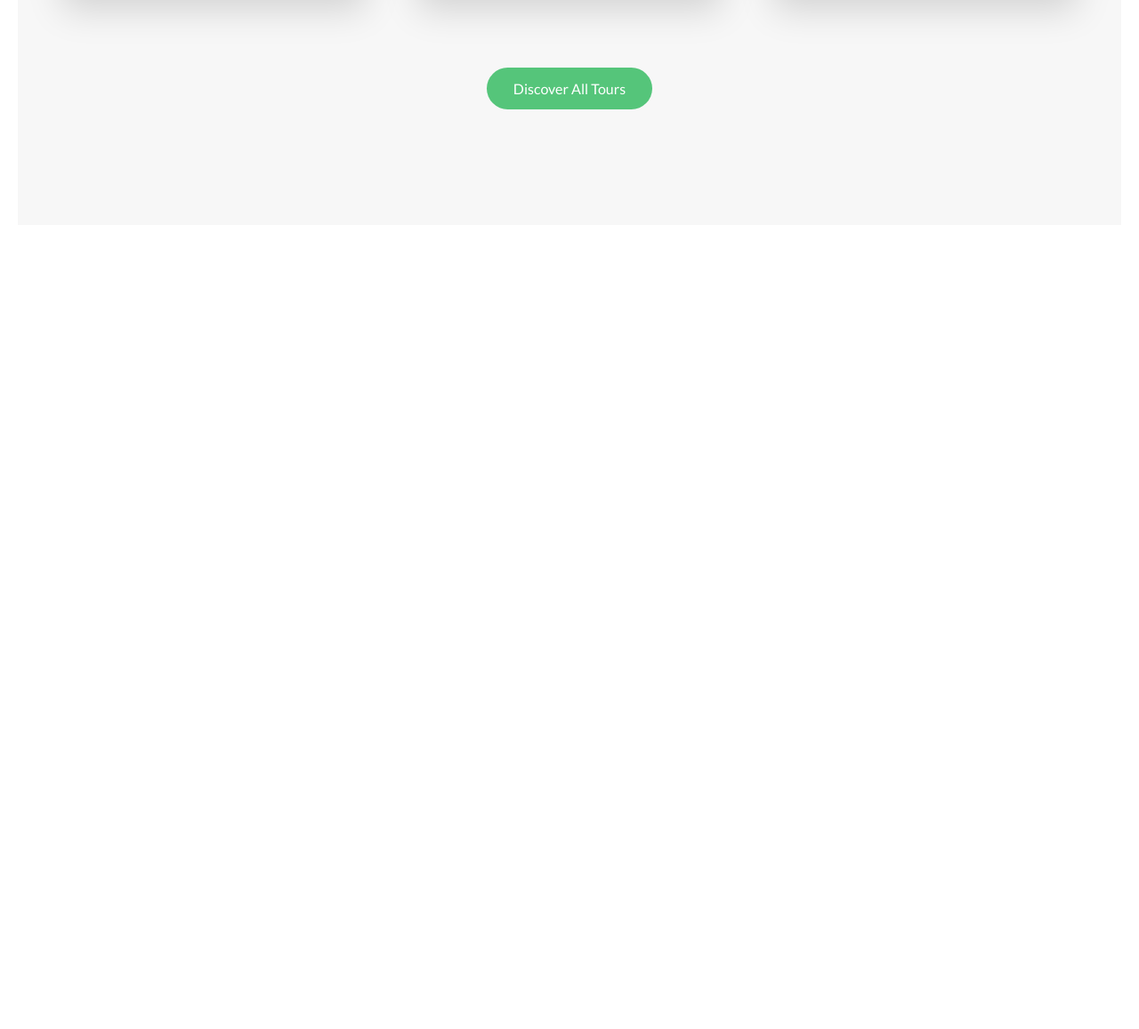
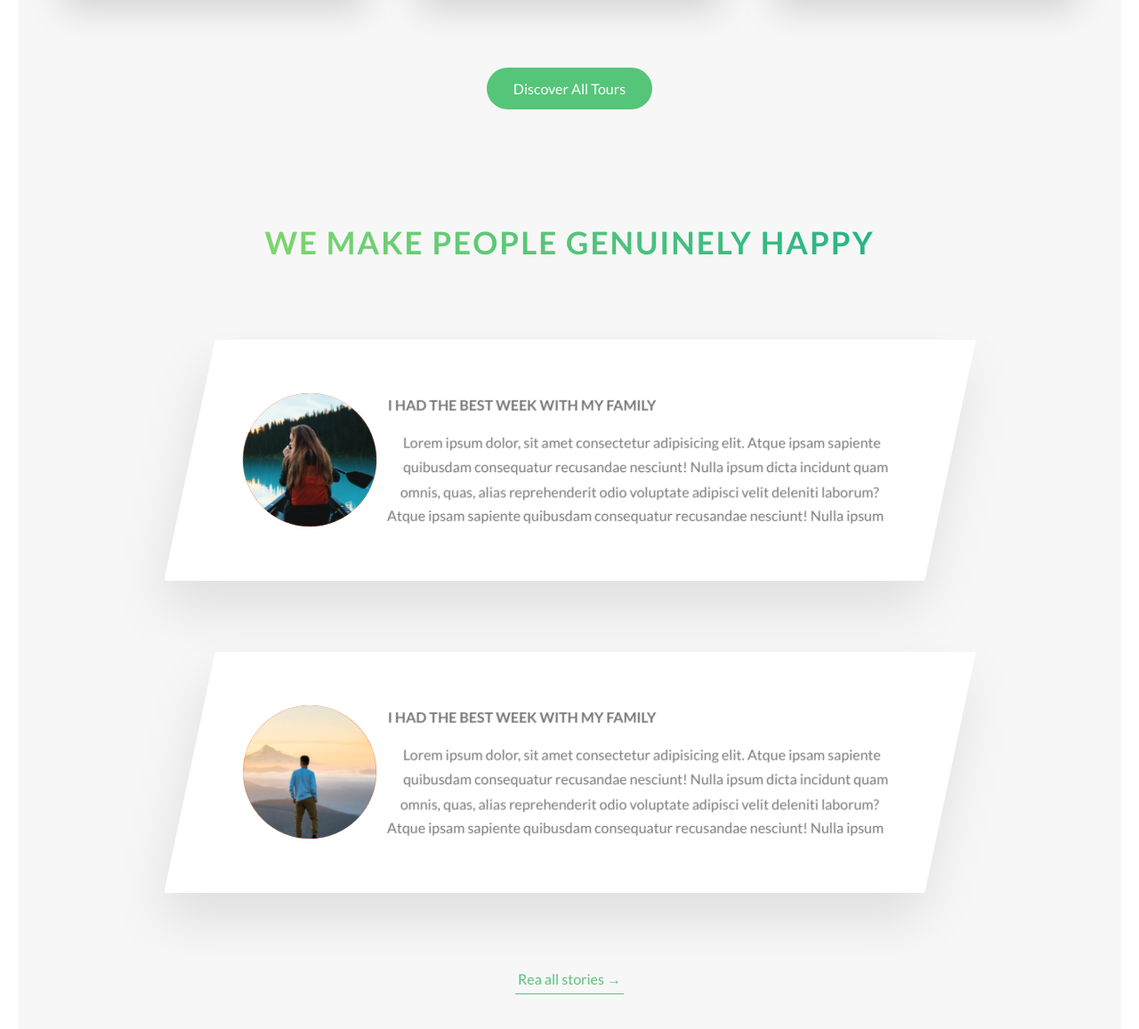
Before and after one commit to akhilbharti/sass-demo-, a website: page index.html in a window 1280 px wide. Shown: the part 3036-4193 px from the top of the page at 89% size. Before the commit the page ends 3309 px from the top, so only its background shows below. Drawn offline with Linux system fonts and the light colour scheme.

Commit message:
stories section created

```diff
--- a/index.html
+++ b/index.html
@@ -3,7 +3,6 @@
    <head>
       <meta charset="UTF-8" />
       <meta name="viewport" content="width=device-width, initial-scale=1.0" />
-
       <link
          href="https://fonts.googleapis.com/css?family=Lato:100,300,400,700,900"
          rel="stylesheet"
@@ -11,10 +10,8 @@
       <link rel="stylesheet" href="css/icon-font.css" />
       <link rel="stylesheet" href="css/style.css" />
       <link rel="shortcut icon" type="image/png" href="img/favicon.png" />
-
       <title>Natours | Exciting tours for adventurous people</title>
    </head>
-
    <body>
       <header class="header">
          <div class="header__img-logo">
@@ -90,7 +87,6 @@
                      </p>
                   </div>
                </div>
-
                <div class="col-1-of-4">
                   <div class="feature-box">
                      <i class="feature-box__icon icon-basic-compass"></i>
@@ -103,7 +99,6 @@
                      </p>
                   </div>
                </div>
-
                <div class="col-1-of-4">
                   <div class="feature-box">
                      <i class="feature-box__icon icon-basic-map"></i>
@@ -116,7 +111,6 @@
                      </p>
                   </div>
                </div>
-
                <div class="col-1-of-4">
                   <div class="feature-box">
                      <i class="feature-box__icon icon-basic-heart"></i>
@@ -238,6 +232,41 @@
                <a href="#" class="btn btn--green btn--animate">Discover All Tours</a>
             </div>
          </section>
+         <section class="section-stories">
+            <div class="u-center-text u-margin-bottom-big">
+               <h2 class="heading-secondary">
+                  We make people genuinely happy
+               </h2>
+            </div>
+            <div class="row">
+               <div class="story">
+                  <figure class="story__shape">
+                     <img src="img/nat-8.jpg" alt="nat-8" class="story__image">
+                     <figcaption class="story__caption">Mary Smith</figcaption>
+                  </figure>
+                  <div class="story__text">
+                     <h3 class="heading-tertiary u-margin-bottom-small">I had the best week with my family</h3>
+                     <p>Lorem ipsum dolor, sit amet consectetur adipisicing elit. Atque ipsam sapiente quibusdam consequatur recusandae nesciunt! Nulla ipsum dicta incidunt quam omnis, quas, alias reprehenderit odio voluptate adipisci velit deleniti laborum? Atque ipsam sapiente quibusdam consequatur recusandae nesciunt! Nulla ipsum</p>
+                  </div>
+               </div>
+            </div>
+            <!-- row 2 -->
+            <div class="row">
+               <div class="story">
+                  <figure class="story__shape">
+                     <img src="img/nat-9.jpg" alt="nat-8" class="story__image">
+                     <figcaption class="story__caption">Jon Doe</figcaption>
+                  </figure>
+                  <div class="story__text">
+                     <h3 class="heading-tertiary u-margin-bottom-small">I had the best week with my family</h3>
+                     <p>Lorem ipsum dolor, sit amet consectetur adipisicing elit. Atque ipsam sapiente quibusdam consequatur recusandae nesciunt! Nulla ipsum dicta incidunt quam omnis, quas, alias reprehenderit odio voluptate adipisci velit deleniti laborum? Atque ipsam sapiente quibusdam consequatur recusandae nesciunt! Nulla ipsum</p>
+                  </div>
+               </div>
+            </div>
+            <div class="u-center-text u-margin-bottom-big">
+               <a href="#" class="btn-text">Rea all stories &rarr;</a>
+            </div>
+         </section>
       </main>
       <!-- grid section -->
       <!-- <section>
--- /dev/null
+++ b/sass/components/_story.scss
@@ -0,0 +1,54 @@
+.story {
+  width: 75%;
+  margin: 0 auto;
+  box-shadow: 0 3rem 6rem rgba($color-black, 0.1);
+  background-color: $color-white;
+  border-radius: 3px;
+  padding: 6rem;
+  padding-left: 9rem;
+  font-size: $font-size;
+  transform: skewX(-12deg);
+
+  &__shape {
+    height: 15rem;
+    width: 15rem;
+    float: left;
+    background-color: orangered;
+    -webkit-shape-outside: circle(50% at 50% 50%);
+    shape-outside: circle(50% at 50% 50%);
+    clip-path: circle(50% at 50% 50%);
+    -webkit-clip-path: circle(50% at 50% 50%);
+    transform: translateX(-3rem) skewX(12deg);
+    position: relative;
+  }
+  &__image {
+    height: 100%;
+    transform: translateX(-4rem) scale(1.4);
+    transition: all 0.5s;
+    backface-visibility: hidden;
+  }
+  &__text {
+    transform: skewX(12deg);
+  }
+  &__caption {
+    position: absolute;
+    top: 50%;
+    left: 50%;
+    transform: translate(-50%, 20%);
+    color: $color-white;
+    text-transform: uppercase;
+    font-size: 1.7rem;
+    text-align: center;
+    opacity: 0;
+    transition: all 0.5s;
+    backface-visibility: hidden;
+  }
+  &:hover &__caption {
+    opacity: 1;
+    transform: translate(-50%, -50%);
+  }
+  &:hover &__image {
+    transform: translateX(-4rem) scale(1);
+    filter: blur(3px) brightness(80%);
+  }
+}
--- a/sass/main.scss
+++ b/sass/main.scss
@@ -12,6 +12,7 @@
 @import "components/composition";
 @import "components/feature-box";
 @import "components/cards";
+@import "components/story";
 
 @import "layout/header";
 @import "layout/grid";
--- a/sass/pages/_home.scss
+++ b/sass/pages/_home.scss
@@ -28,3 +28,9 @@
   padding: 32rem 0 5rem 0;
   margin-top: -20vh;
 }
+
+.section-stories{
+  padding: 15rem 0;
+  background-color: $color-grey-light;
+  margin-top: -20vh;
+}
```
Also changed, not shown: css/style.css. Lines whose indentation alone changed are shown as unchanged.
